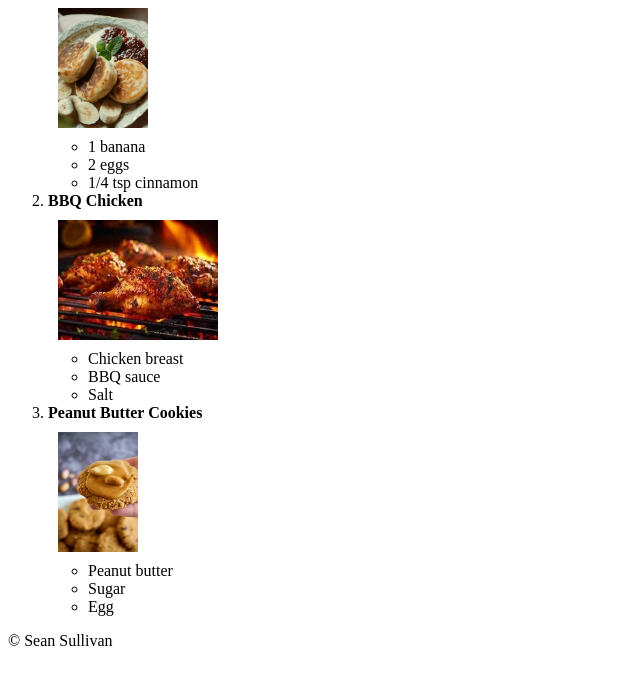
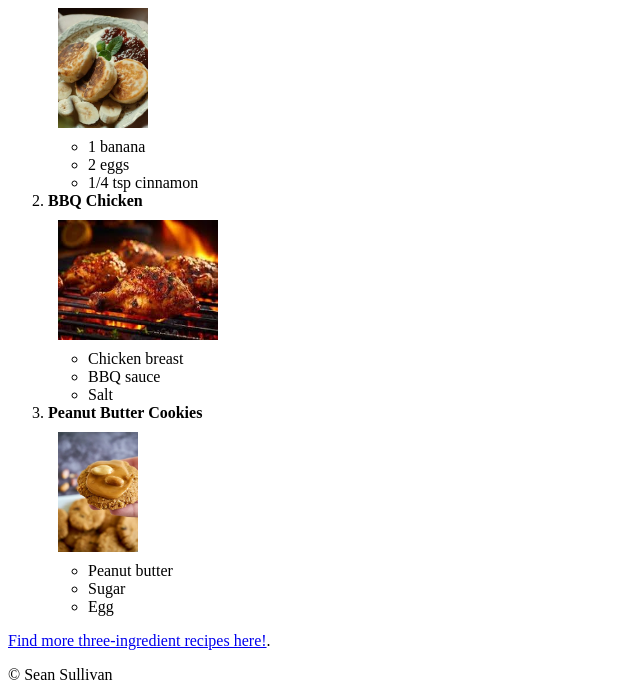
Before and after one commit to DoorToDarkness/dtdwebsite.github.io, a plain HTML site: page index.html in a window 1280 px wide. Shown: the part 100-800 px from the top of the page, without its empty margins (0-640 px from the left). Drawn offline with Linux system fonts and the light colour scheme.

Commit message:
Update index.html

```diff
--- a/index.html
+++ b/index.html
@@ -43,6 +43,9 @@
                 </ul>
             </li>
         </ol>
+        <p>
+            <a href="https://tasty.co/compilation/44-easy-3-ingredient-recipes" target="_blank" rel="noopener noreferrer">Find more three-ingredient recipes here!</a>.
+        </p>
     </main>
     <footer>&copy; Sean Sullivan</footer>
 </body>
```
